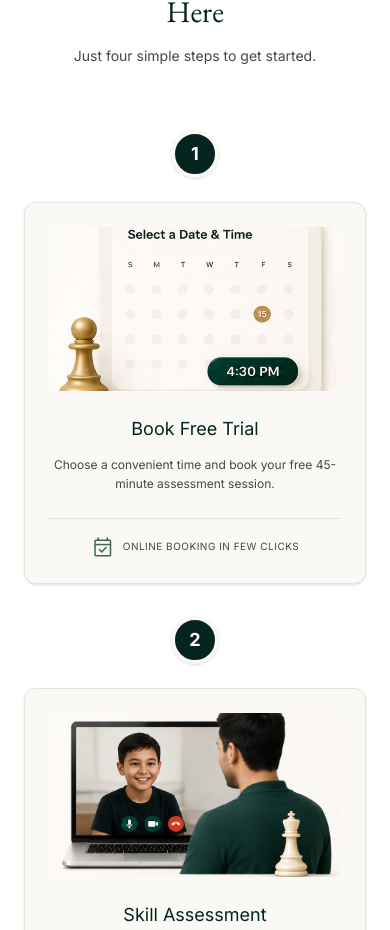
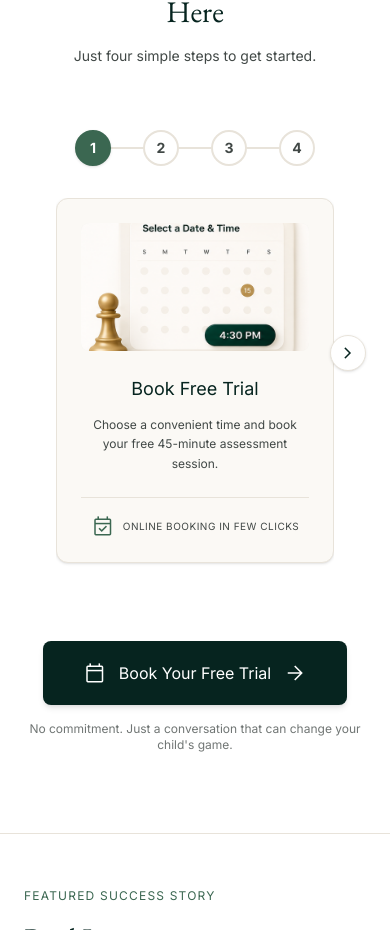
Before and after one commit to Vedant7229/prime-square-chess, a Next.js app: page / in a window 390 px wide. Shown: the part 2217-3147 px from the top of the page. Built offline with nearby package versions, Linux system fonts and the light colour scheme.

Commit message:
Create a connected number line for timeline steps carousel on mobile, highlighting the active card

```diff
--- a/src/app/page.tsx
+++ b/src/app/page.tsx
@@ -131,6 +131,41 @@ export default function Homepage() {
     if (width > 0) {
       const index = Math.round(scrollPosition / width);
       setActiveFeatureIdx(index);
+    }
+  };
+
+  const [activeStepIdx, setActiveStepIdx] = useState(0);
+  const stepCarouselRef = useRef<HTMLDivElement>(null);
+
+  const scrollStepLeft = () => {
+    if (!stepCarouselRef.current) return;
+    const container = stepCarouselRef.current;
+    const width = container.clientWidth;
+    container.scrollBy({ left: -width, behavior: "smooth" });
+  };
+
+  const scrollStepRight = () => {
+    if (!stepCarouselRef.current) return;
+    const container = stepCarouselRef.current;
+    const width = container.clientWidth;
+    container.scrollBy({ left: width, behavior: "smooth" });
+  };
+
+  const scrollToStepIdx = (idx: number) => {
+    if (!stepCarouselRef.current) return;
+    const container = stepCarouselRef.current;
+    const width = container.clientWidth;
+    container.scrollTo({ left: idx * width, behavior: "smooth" });
+  };
+
+  const handleStepScroll = () => {
+    if (!stepCarouselRef.current) return;
+    const container = stepCarouselRef.current;
+    const scrollPosition = container.scrollLeft;
+    const width = container.clientWidth;
+    if (width > 0) {
+      const index = Math.round(scrollPosition / width);
+      setActiveStepIdx(index);
     }
   };
 
@@ -383,6 +418,98 @@ export default function Homepage() {
           </div>
 
           <div className="relative">
+            {/* Mobile Swipe Carousel */}
+            {/* Mobile Swipe Carousel */}
+            <div className="relative block sm:hidden px-8">
+              {/* Connected Number Line */}
+              <div className="relative w-full max-w-[240px] mx-auto mb-8 flex justify-between items-center">
+                {/* Connecting Line */}
+                <div className="absolute left-2 right-2 top-1/2 -translate-y-1/2 h-[2px] bg-border-warm z-0" />
+
+                {steps.map((s, idx) => {
+                  const isActive = activeStepIdx === idx;
+                  return (
+                    <button
+                      key={idx}
+                      onClick={() => scrollToStepIdx(idx)}
+                      className={`relative z-10 w-9 h-9 rounded-full flex items-center justify-center font-bold text-sm border-2 transition-all duration-300 cursor-pointer ${
+                        isActive
+                          ? "bg-secondary border-secondary text-white shadow-sm"
+                          : "bg-white border-border-warm text-on-surface-variant"
+                      }`}
+                    >
+                      {s.step}
+                    </button>
+                  );
+                })}
+              </div>
+
+              {/* Left Overlapping Arrow */}
+              {activeStepIdx > 0 && (
+                <button
+                  onClick={scrollStepLeft}
+                  className="absolute left-0 top-1/2 -translate-y-1/2 w-9 h-9 bg-white border border-border-warm rounded-full shadow flex items-center justify-center z-10 active:scale-95 duration-100 cursor-pointer"
+                  aria-label="Previous step"
+                >
+                  <MaterialIcon name="chevron_left" className="text-primary text-xl font-bold" />
+                </button>
+              )}
+
+              {/* Carousel Container */}
+              <div
+                ref={stepCarouselRef}
+                onScroll={handleStepScroll}
+                className="snap-carousel w-full gap-4 pb-2"
+              >
+                {steps.map((s, idx) => (
+                  <div
+                    key={idx}
+                    className="w-full flex-shrink-0 snap-carousel-item flex flex-col items-center"
+                  >
+                    <div className="bg-surface-bright border border-border-warm rounded-xl p-6 shadow-sm flex flex-col items-center text-center w-full min-h-[350px]">
+                      <div className="aspect-video w-full rounded-lg mb-6 bg-surface-container-low relative overflow-hidden">
+                        <Image
+                          src={s.src}
+                          alt={s.title}
+                          fill
+                          className="object-cover"
+                          sizes="(max-width: 768px) 100vw, 250px"
+                        />
+                      </div>
+                      <h3 className="font-headline-md text-lg text-primary mb-3">
+                        {s.title}
+                      </h3>
+                      <p className="text-xs text-on-surface-variant mb-6 leading-relaxed">
+                        {s.desc}
+                      </p>
+                      <div className="mt-auto w-full pt-4 border-t border-border-warm flex items-center justify-center gap-2">
+                        <MaterialIcon
+                          name={s.icon}
+                          className="text-secondary text-xl"
+                        />
+                        <span className="text-[10px] font-label-md text-on-surface-variant uppercase tracking-wider">
+                          {s.badgeText}
+                        </span>
+                      </div>
+                    </div>
+                  </div>
+                ))}
+              </div>
+
+              {/* Right Overlapping Arrow */}
+              {activeStepIdx < steps.length - 1 && (
+                <button
+                  onClick={scrollStepRight}
+                  className="absolute right-0 top-1/2 -translate-y-1/2 w-9 h-9 bg-white border border-border-warm rounded-full shadow flex items-center justify-center z-10 active:scale-95 duration-100 cursor-pointer"
+                  aria-label="Next step"
+                >
+                  <MaterialIcon name="chevron_right" className="text-primary text-xl font-bold" />
+                </button>
+              )}
+            </div>
+
+            {/* Desktop/Tablet Grid */}
+            <div className="hidden sm:block">
               {/* Connecting line on desktop */}
               <div className="hidden lg:block absolute top-[44px] left-12 right-12 h-[1px] bg-border-warm -z-10" />
 
@@ -420,6 +547,7 @@ export default function Homepage() {
                     </div>
                   </div>
                 ))}
+              </div>
             </div>
           </div>
 
```
Lines whose indentation alone changed are shown as unchanged.
